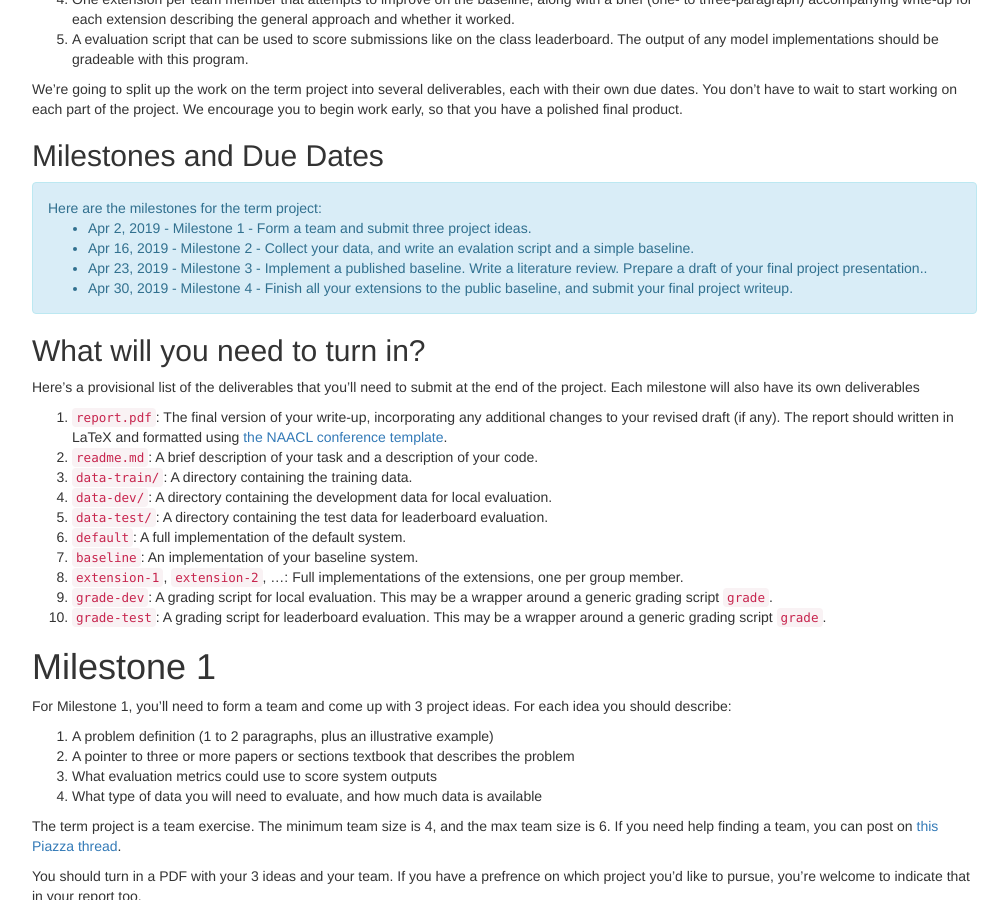
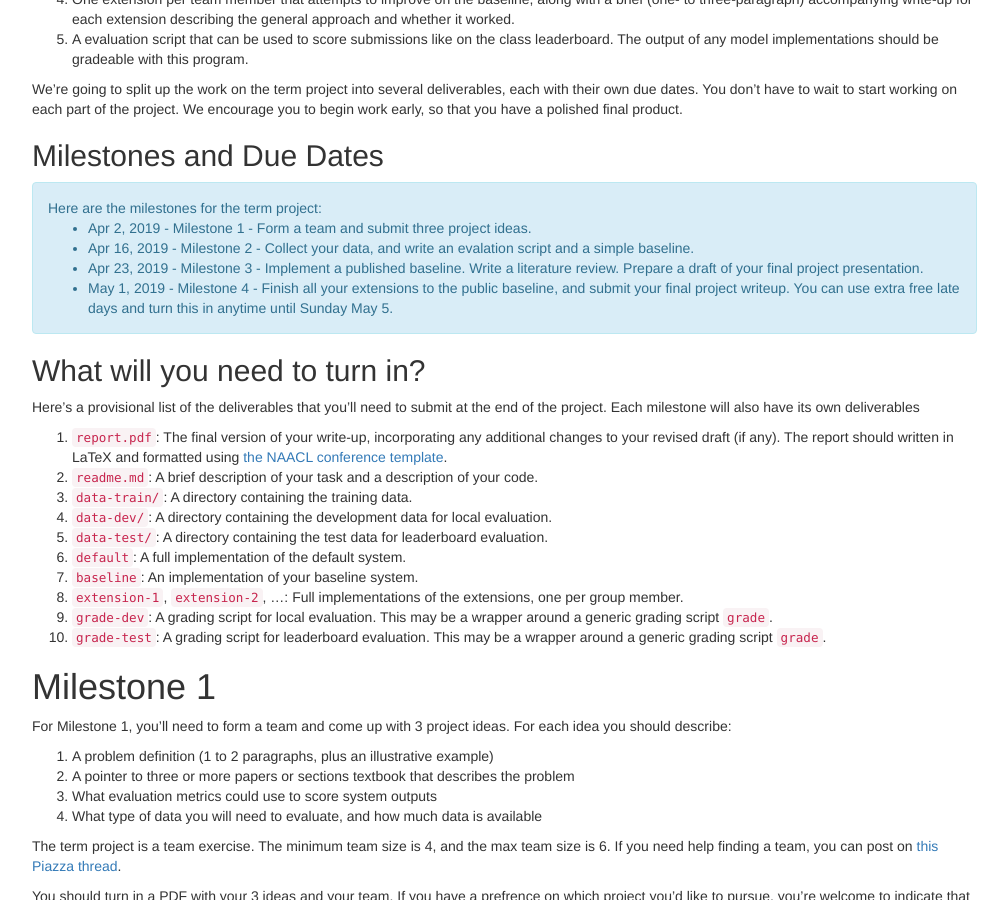
Before and after one commit to computational-linguistics-class/computational-linguistics-class.github.io, a Jekyll site: the page built from term-project.md, in a window 1280 px wide and 900 px high, scrolled down 322 px. Shown: the whole window, without its empty margins (233-1241 px from the left). Built offline with Jekyll 4.4.1, drawn with Linux system fonts in a browser that asks for light colours; nearby versions of some CDN libraries; a script that is not in the unit is left out; comment, search, counter and statistics services are not loaded.

Commit message:
Deadline extended.

```diff
--- a/term-project.md
+++ b/term-project.md
@@ -16,11 +16,11 @@ deliverables:
       description: Milestone 2 - Collect your data, and write an evalation script and a simple baseline
       due_date: 2019-04-16T11:59:00EST
     -
-      description: Milestone 3 - Implement a published baseline.  Write a literature review.  Prepare a draft of your final project presentation.
+      description: Milestone 3 - Implement a published baseline.  Write a literature review.  Prepare a draft of your final project presentation
       due_date: 2019-04-23T11:59:00EST
     -
-      description: Milestone 4 - Finish all your extensions to the public baseline, and submit your final project writeup
-      due_date: 2019-04-30T11:59:00EST
+      description: Milestone 4 - Finish all your extensions to the public baseline, and submit your final project writeup.  You can use extra free late days and turn this in anytime until Sunday May 5
+      due_date: 2019-05-01T11:59:00EST
 ---
 
 <!-- Check whether the assignment is up to date -->
```
